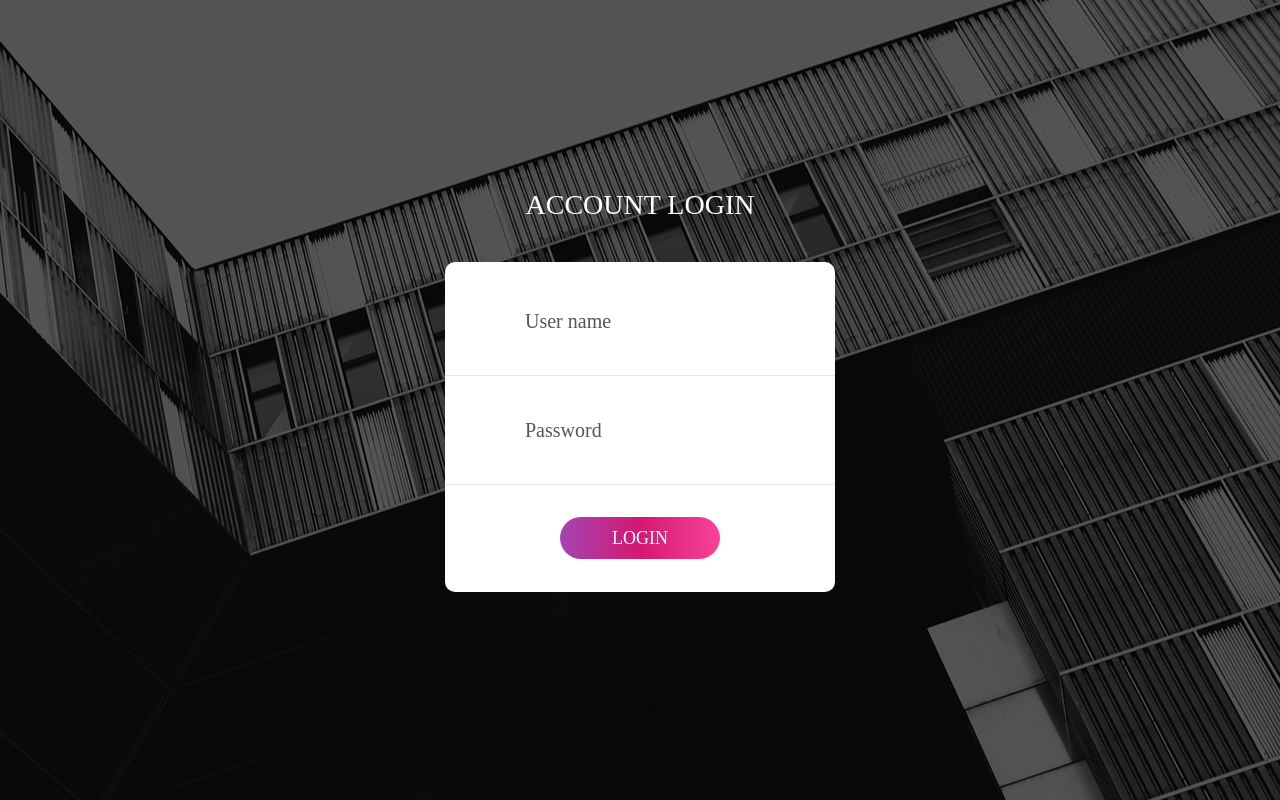
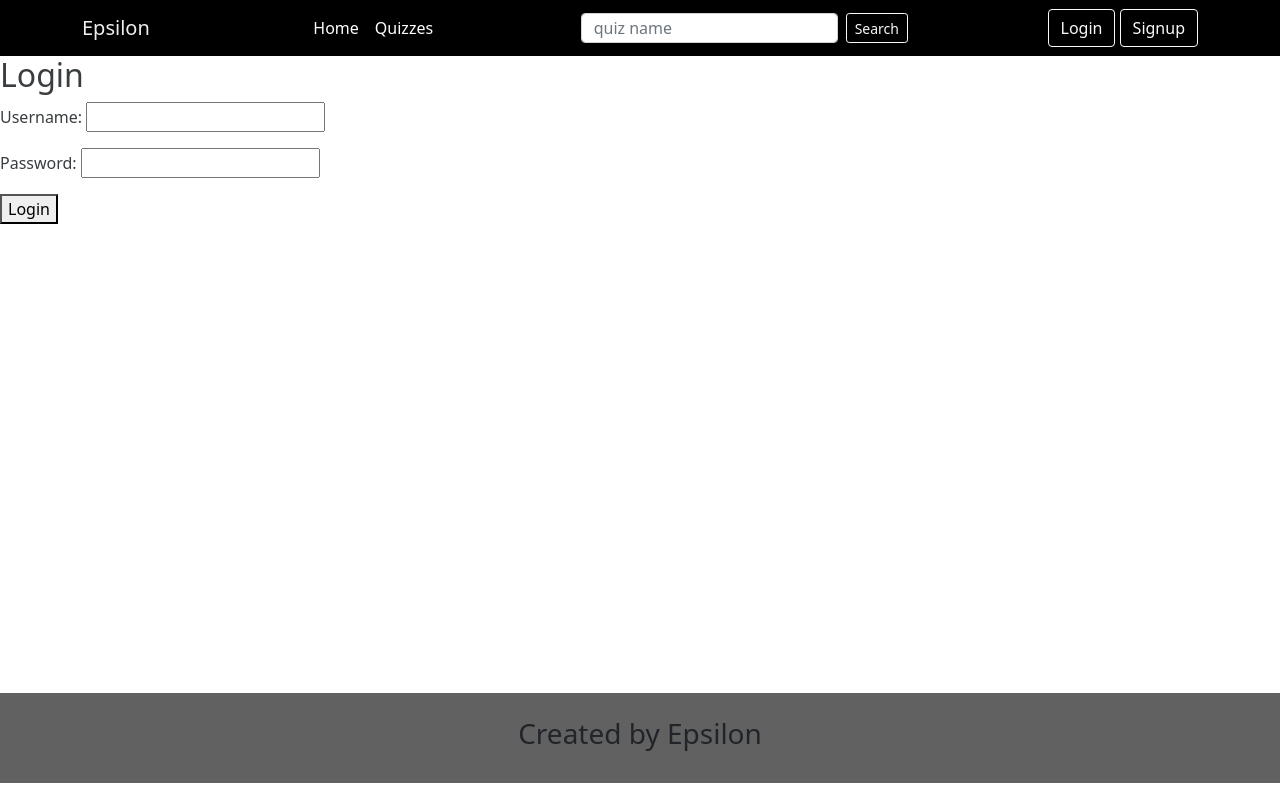
Before and after one commit to x3bodee/Quiz-project, a Django app: page /user/login/ in a window 1280 px wide. Run offline with Django 3.2, Linux system fonts and the light colour scheme; some libraries are stand-ins or nearby versions; some web fonts are replaced.

Commit message:
adding signup & login & logout back-end logic

```diff
--- a/quiz/templates/base.html
+++ b/quiz/templates/base.html
@@ -59,10 +63,14 @@
           <button class="btn btn-outline-light btn-sm" type="submit">Search</button>
         </form>
         <div>
-            <a href="/login" class="btn btn-outline-light">Login</a>
-            <a class="btn btn-outline-light"> Register</a>
-            <!-- <a class="btn btn-outline-light"> Logout</a>
-            <a class="btn btn-outline-light"> Profile</a> -->
+          {% if not user.is_authenticated %}
+            <a href="{% url  'login' %}" class="btn btn-outline-light">Login</a>
+            <a href="{% url  'signup' %}" class="btn btn-outline-light">Signup</a>
+            {% else %}
+
+            <a href="{% url 'logout' %}" class="btn btn-outline-light"> Logout</a>
+            <a class="btn btn-outline-light"> Profile</a>
+            {% endif %}
         </div>
 
       </div>
--- /dev/null
+++ b/user/forms.py
@@ -0,0 +1,32 @@
+from django import forms
+from django.contrib.auth.forms import UserCreationForm
+from django.contrib.auth import authenticate
+
+from user.models import User
+
+
+class RegistrationForm(UserCreationForm):
+    username        = forms.CharField( max_length=20, help_text='Required. Add a valid username' )
+    first_name        = forms.CharField(max_length=20, help_text='Required. Add a valid first name')
+    last_name        = forms.CharField( max_length=20, help_text='Required. Add a valid last name')
+    email           = forms.EmailField(max_length=60, help_text='Required. Add a valid email address')
+    img           = forms.CharField(max_length=1000,help_text='Required. Add a valid profile imgae url')
+
+    class Meta:
+        model = User
+        fields = ('username', 'first_name','last_name','email', 'img','password1', 'password2')
+
+
+class UserAuthForm(forms.ModelForm):
+    password = forms.CharField(label='Password' , widget=forms.PasswordInput)
+
+    class Meta:
+        model = User
+        fields= ('username' , 'password')
+
+    def clean(self):
+        if self.is_valid():
+            username= self.cleaned_data['username']
+            password= self.cleaned_data['password']
+            if not authenticate(username=username,password=password):
+                raise forms.ValidationError("Invalid login")
--- /dev/null
+++ b/user/static/css/signup.css
@@ -0,0 +1,3 @@
+input{
+    border: 1px solid red;
+}
--- /dev/null
+++ b/user/templates/login.html
@@ -0,0 +1,37 @@
+{% extends 'base.html' %}
+
+{% load static %}
+{% block content %}
+
+
+<h2>Login</h2>
+<form method="post">
+    {% csrf_token %}
+    {% for field in login_form %}
+        <p>
+            {{field.label_tag}}
+            {{field}}
+
+            {% if field.help_text %}
+                <small style="color: grey;">{{field.help_text}}</small>
+            {% endif %}
+
+
+        </p>
+    {% endfor %}
+    {% for error in field.errors %}
+                <p style="color: red;">{{error}}</p>
+            {% endfor %}
+
+            {% if login_form.non_field_errors %}
+                <div style="color: red;">
+                    <p>{{ login_form.non_field_errors }}</p>
+                </div>
+            {% endif %}
+
+    <button type="submit">Login</button>
+
+</form>
+
+
+{% endblock content %}
--- a/user/urls.py
+++ b/user/urls.py
@@ -1,6 +1,10 @@
 from django.urls import path
 from django.contrib.auth import views as as_view
+from user import views as user_views
 
 urlpatterns = [
-    path('login/' , as_view.LoginView.as_view(template_name = "index.html"))
+    path('login/' , user_views.login_view ,name="login"),
+    path('logout/' , user_views.logout_view , name= "logout") ,
+    path('signup/' , user_views.signup_view ,name="signup")
+
 ]
--- a/user/views.py
+++ b/user/views.py
@@ -1,3 +1,53 @@
-from django.shortcuts import render
+from django.shortcuts import render, redirect
+from django.contrib.auth import login, authenticate , logout
+from user.forms import RegistrationForm, UserAuthForm
 
-# Create your views here.
+
+def signup_view(request):
+    context = {}
+    if request.POST:
+        form = RegistrationForm(request.POST)
+        if form.is_valid():
+            form.save()
+            username = form.cleaned_data.get('username')
+            email = form.cleaned_data.get('email')
+            first_name = form.cleaned_data.get('first_name')
+            last_name = form.cleaned_data.get('last_name')
+            raw_password = form.cleaned_data.get('password1')
+            user = authenticate(username=username, password=raw_password)
+            login(request, user)
+            return redirect('home')
+        else:
+            context['registration_form'] = form
+    else: #GET request
+        form = RegistrationForm()
+        context['registration_form'] = form
+    return render(request, 'signup.html', context)
+
+def login_view(request):
+
+    context = {}
+    user =request.user
+    if user.is_authenticated:
+        return redirect('home')
+
+    if request.POST:
+        form =UserAuthForm(request.POST)
+        if form.is_valid():
+            username = request.POST['username']
+            password = request.POST['password']
+            user = authenticate( username=username, password=password )
+
+            if user:
+                login(request, user)
+                return redirect('home')
+
+    else:
+        form = UserAuthForm()
+
+    context['login_form'] = form
+    return render(request, 'login.html', context)
+
+def logout_view(request):
+    logout(request)
+    return redirect('home')
```
Also changed, not shown: other parts of quiz/templates/base.html (+4 -0 lines), quiz/templates/home.html (+8 -4 lines), user/templates/signup.html (added, +32 -0 lines), db.sqlite3. Lines whose indentation alone changed are shown as unchanged.
